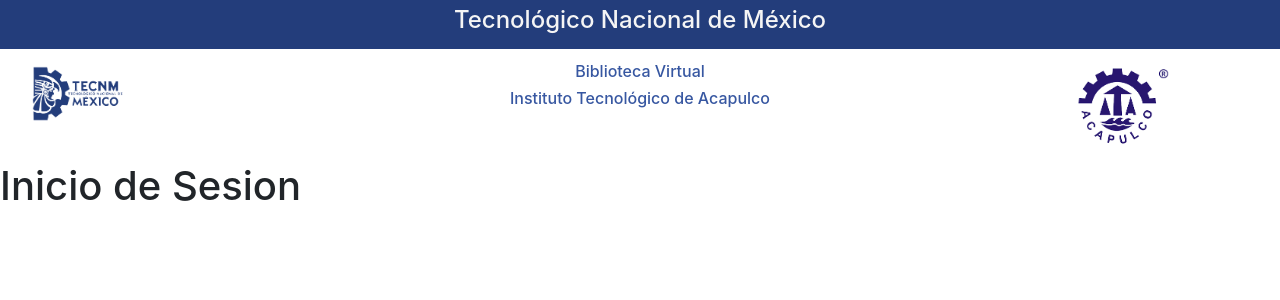
After one commit to AlinaSM/Biblioteca-Virtual-SI, a PHP site: a page that uses index.php in a window 1280 px wide. The commit adds this page. Shown: the top 300 px of the page. Run offline with PHP 8.4, Linux system fonts and the light colour scheme.

Commit message:
Ajustando la ruta del login, editando vista del header

```diff
--- a/app/Controllers/Autoload.php
+++ b/app/Controllers/Autoload.php
@@ -3,8 +3,8 @@
 class Autoload{
     public function __construct(){
         spl_autoload_register(function($class_name){
-            $models_path = './App/Models/'.$class_name.'.php';
-            $controllers_path = './App/Controllers/'.$class_name.'.php';
+            $models_path = './app/Models/'.$class_name.'.php';
+            $controllers_path = './app/Controllers/'.$class_name.'.php';
 
             if( file_exists($controllers_path) )  require_once($controllers_path);
             if( file_exists($models_path) )  require_once($models_path);
--- a/app/Controllers/ViewController.php
+++ b/app/Controllers/ViewController.php
@@ -1,13 +1,13 @@
 <?php
 
 class ViewController{
-    private static $view_path = './App/Views/';
+    private static $view_path = './app/Views/';
 
     public function loadView( $view ){
-            require_once(self::$view_path .'Head.php');
-            require_once(self::$view_path . 'Header.php');
+            require_once(self::$view_path .'head.php');
+            require_once(self::$view_path . 'header.php');
             require_once(self::$view_path . $view . '.php');
-            require_once(self::$view_path . 'Footer.php');
+            require_once(self::$view_path . 'footer.php');
     }
 
 }
--- a/app/Views/footer.php
+++ b/app/Views/footer.php
@@ -1,7 +1,4 @@
-<footer class="container-fluid">
-    <div class="row ">
-
-    </div>
+<footer>
 
 </footer>
 
--- a/app/Views/head.php
+++ b/app/Views/head.php
@@ -5,7 +5,8 @@
     <meta name="viewport" content="width=device-width, initial-scale=1.0">
     <meta http-equiv="X-UA-Compatible" content="ie=edge">
 
-    <link rel='stylesheet' href='../Resources/css/bootstrap.min.css'>
+    <link rel='stylesheet' href='../css/bootstrap.min.css'>
+    <link rel='stylesheet' href='../css/styles.css'>
 
     <title>Biblioteca Virtual</title>
 </head>
--- /dev/null
+++ b/app/Views/header.php
@@ -0,0 +1,21 @@
+<header class="container-fluid">
+    <div class="row title-hd">
+        <div class="col-12">
+            <h4 class="text-center">Tecnológico Nacional de México</h4>
+        </div>
+    </div>
+    <div class="row cont-hd">
+        <div class="col-2">
+            <!-- Imagen del TecNM -->
+            <img src="../img/TecNM.png" alt="..." class="img-thumbnail logo-hd">
+        </div>
+        <div class="col-8">
+            <h6 class="text-center sc-color">Biblioteca Virtual </h6>
+            <h6 class="text-center sc-color">Instituto Tecnológico de Acapulco</h6>
+        </div>
+        <div class="col-2">
+            <!-- Imagen del ITA -->
+            <img src="../img/ITA.png" alt="..." class="img-thumbnail logo-hd">
+        </div>
+    </div>
+</header>
--- /dev/null
+++ b/css/styles.css
@@ -0,0 +1,23 @@
+:root {
+    --main-color: #233D7B;
+    --second-color: #3757a1;
+}
+
+.logo-hd{
+    width: 100px;
+    border: 1px none;
+}
+
+.title-hd{
+    background-color: var(--main-color);
+    padding: .5%;
+    color: whitesmoke;
+}
+
+.cont-hd{
+    padding: 1%;
+}
+
+.sc-color{
+    color: var(--second-color);
+}
--- a/index.php
+++ b/index.php
@@ -2,7 +2,12 @@
 require_once('app/Controllers/Autoload.php');
 $autoload = new Autoload();
 
-$route =  isset($_GET['r']) ? 'login' : $_GET['r'] ;
-$gro_cultural = new Router( $route );
+
+if(isset($_GET['t'])){
+    $route =  isset($_GET['r']) ? 'login' : $_GET['r'] ;
+    $page = new Router( $route );
+}else{
+    header('Location: page/login');
+}
 
 ?>
```
Also changed, not shown: .htaccess, img/ITA.png (renamed from img/ITACA.png), img/TecNM.png (added).
